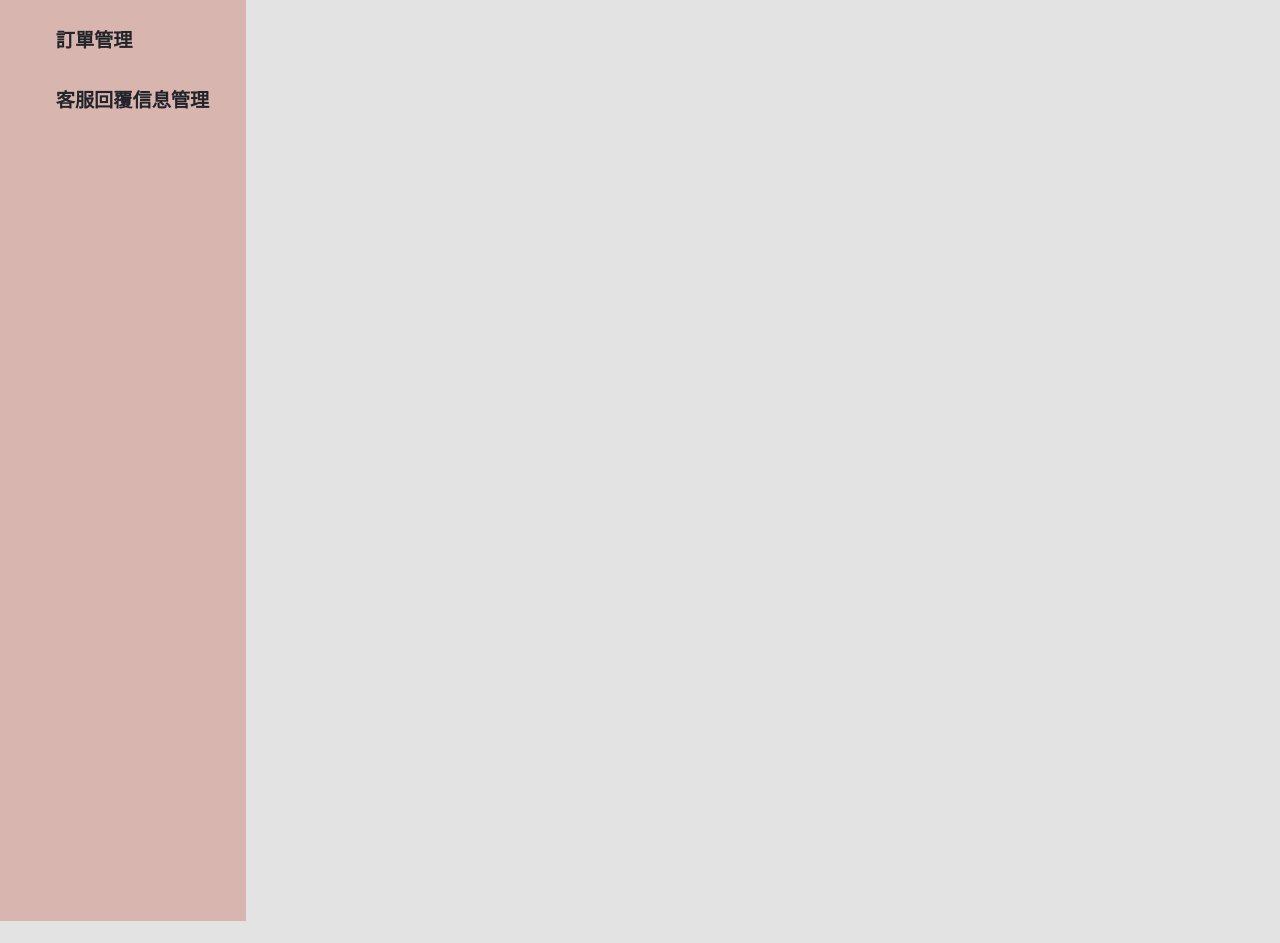
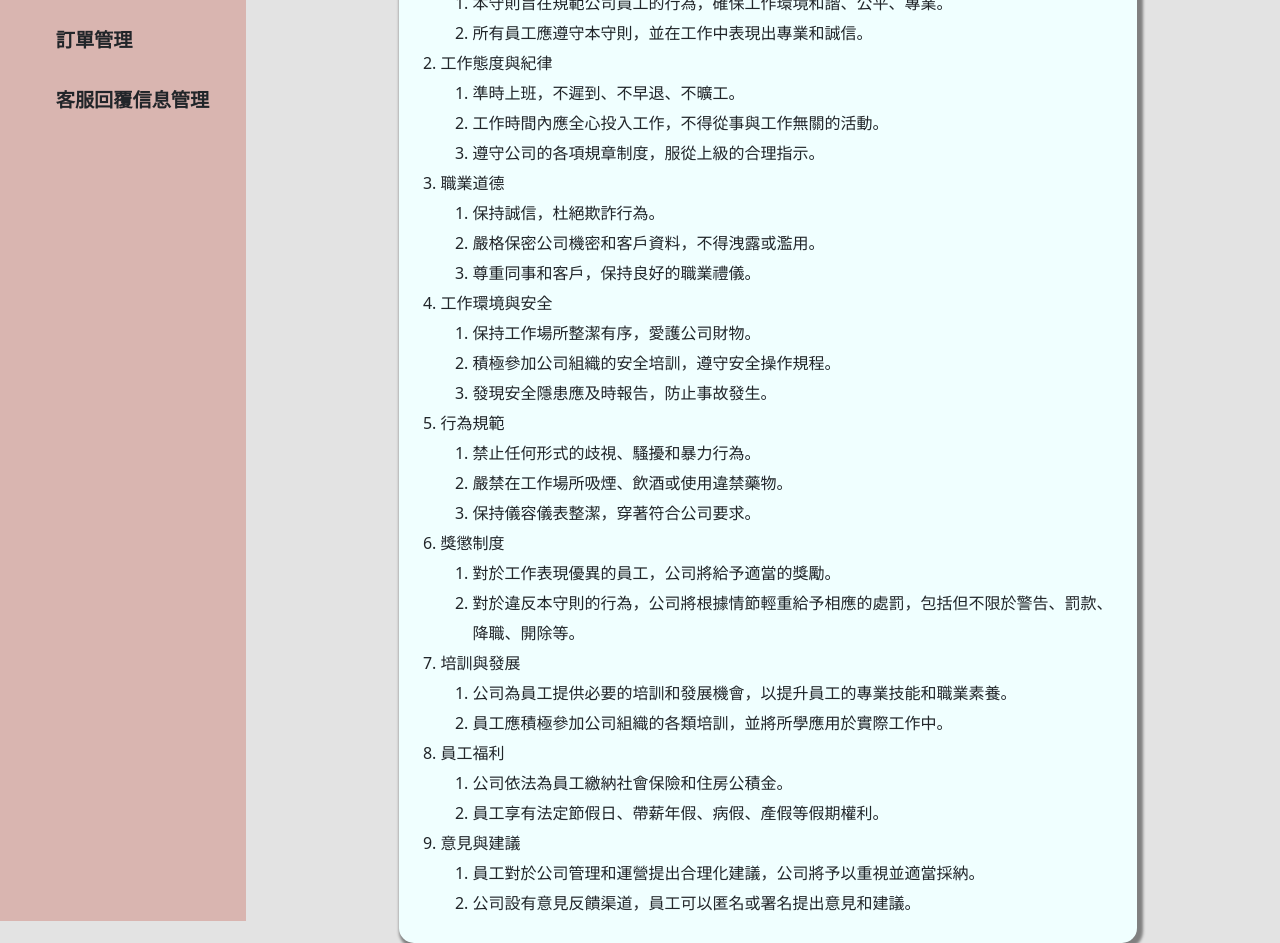
Before and after one commit to Jerry3Liang/cochordnuts-back-final, a Vue app: page / in a window 1280 px wide. Shown: the part 220-1163 px from the top of the page. Before the commit the page ends 1141 px from the top, so only its background shows below. Built offline with nearby package versions, Linux system fonts and the light colour scheme.

Commit message:
update員工守則

```diff
--- a/src/views/Home.vue
+++ b/src/views/Home.vue
@@ -20,11 +20,83 @@
       </h2>
     </div>
     <div v-show="!islogined && !isGoogleLogined && !isLineLogined">
-      <RouterLink type="button" class="btn btn-success" to="/Employee/EmployeeLogin">登入</RouterLink>
-      <button type="button" class="btn btn-danger" @click="loginWithGoogle" v-show="!isGoogleLogined" style="margin-left: 5px">Google 登入</button>
+      <RouterLink type="button" class="btn btn-danger" to="/Employee/EmployeeLogin">登入</RouterLink>
+      <button type="button" class="btn btn-warning" @click="loginWithGoogle" v-show="!isGoogleLogined" style="margin-left: 5px">Google 登入</button>
       <button type="button" class="btn btn-success" @click="loginWithLine" v-show="!isLineLogined" style="margin-left: 5px">Line 登入</button>
     </div>
 
+    <div style="margin: auto; margin-top: 3%; line-height: 30px; background-color: azure; padding: 1%; border-radius: 15px; box-shadow: 3px 3px 3px 3px gray; width: 80%;">
+    <h3 style="text-align: center; font-weight: bold;">員工守則</h3>
+    <ol>
+      <li>總則
+        <ol>
+          <li>本守則旨在規範公司員工的行為，確保工作環境和諧、公平、專業。</li>
+          <li>所有員工應遵守本守則，並在工作中表現出專業和誠信。</li>
+        </ol>
+      </li>
+
+      <li>工作態度與紀律
+        <ol>
+          <li>準時上班，不遲到、不早退、不曠工。</li>
+          <li>工作時間內應全心投入工作，不得從事與工作無關的活動。</li>
+          <li>遵守公司的各項規章制度，服從上級的合理指示。</li>
+        </ol>
+      </li>
+
+      <li>職業道德
+        <ol>
+          <li>保持誠信，杜絕欺詐行為。</li>
+          <li>嚴格保密公司機密和客戶資料，不得洩露或濫用。</li>
+          <li>尊重同事和客戶，保持良好的職業禮儀。</li>
+        </ol>
+      </li>
+
+      <li>工作環境與安全
+        <ol>
+          <li>保持工作場所整潔有序，愛護公司財物。</li>
+          <li>積極參加公司組織的安全培訓，遵守安全操作規程。</li>
+          <li>發現安全隱患應及時報告，防止事故發生。</li>
+        </ol>
+      </li>
+
+      <li>行為規範
+        <ol>
+          <li>禁止任何形式的歧視、騷擾和暴力行為。</li>
+          <li>嚴禁在工作場所吸煙、飲酒或使用違禁藥物。</li>
+          <li>保持儀容儀表整潔，穿著符合公司要求。</li>
+        </ol>
+      </li>
+
+      <li>獎懲制度
+        <ol>
+          <li>對於工作表現優異的員工，公司將給予適當的獎勵。</li>
+          <li>對於違反本守則的行為，公司將根據情節輕重給予相應的處罰，包括但不限於警告、罰款、降職、開除等。</li>
+        </ol>
+      </li>
+
+      <li>培訓與發展
+        <ol>
+          <li>公司為員工提供必要的培訓和發展機會，以提升員工的專業技能和職業素養。</li>
+          <li>員工應積極參加公司組織的各類培訓，並將所學應用於實際工作中。</li>
+        </ol>
+      </li>
+
+      <li>員工福利
+        <ol>
+          <li>公司依法為員工繳納社會保險和住房公積金。</li>
+          <li>員工享有法定節假日、帶薪年假、病假、產假等假期權利。</li>
+        </ol>
+      </li>
+
+      <li>意見與建議
+        <ol>
+          <li>員工對於公司管理和運營提出合理化建議，公司將予以重視並適當採納。</li>
+          <li>公司設有意見反饋渠道，員工可以匿名或署名提出意見和建議。</li>
+        </ol>
+      </li>
+
+    </ol>
+  </div>
 </template>
 
 <script setup>
```
